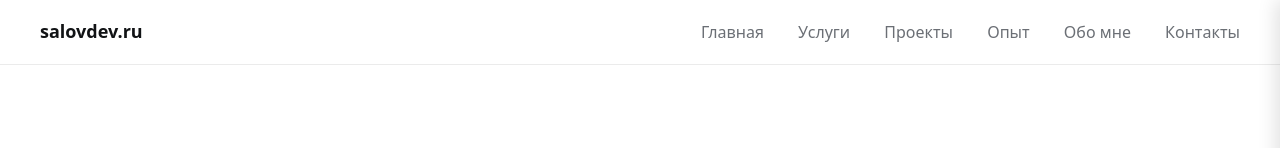
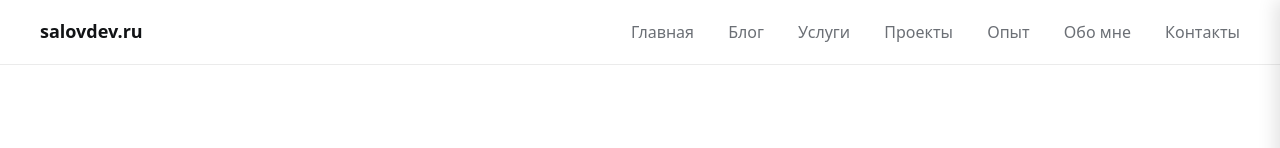
Before and after one commit to Salov-it/salovdev.ru, a plain HTML site: page index.html in a window 1280 px wide. Shown: the top 148 px of the page. Drawn offline with Linux system fonts and the light colour scheme; a web font is replaced by a local one.

Commit message:
Добавил раздел блог

```diff
--- a/index.html
+++ b/index.html
@@ -24,6 +24,7 @@
 
     <nav class="nav-desktop">
         <a href="#hero" data-scroll="#hero">Главная</a>
+        <a href="https://blog.salovdev.ru">Блог</a>
         <a href="#services" data-scroll="#services">Услуги</a>
         <a href="#projects" data-scroll="#projects">Проекты</a>
         <a href="#experience" data-scroll="#experience">Опыт</a>
```
